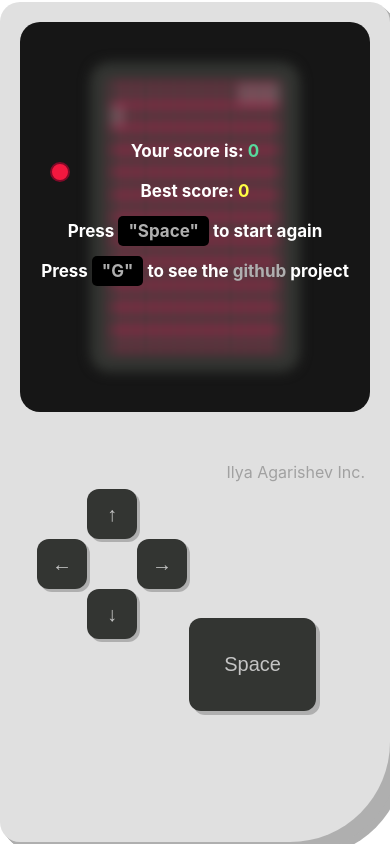
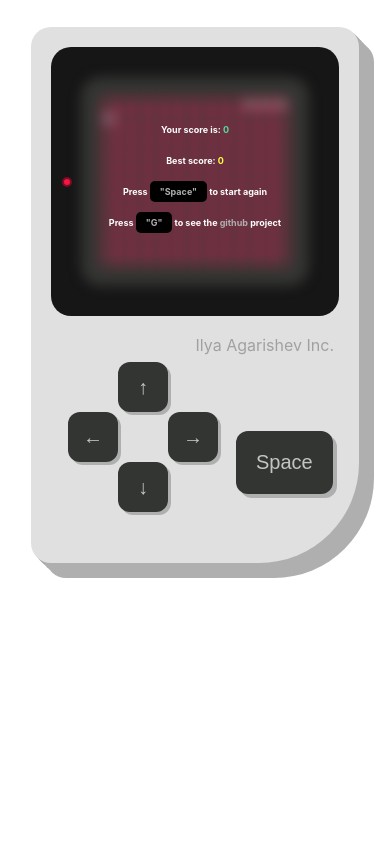
Before and after one commit to IlyaAgarishev/react-gameboy, a React (Create React App) app: page / in a window 390 px wide. Built offline with nearby package versions, Linux system fonts and the light colour scheme.

Commit message:
added mobile layout

```diff
--- a/src/App.css
+++ b/src/App.css
@@ -2,6 +2,8 @@
   --main-grey: #e0e0e0;
   --desktop-width-gameboy: 31.25rem;
   --desktop-height-gameboy: 50rem;
+  --mobile-width-gameboy: 18rem;
+  --mobile-height-gameboy: 31rem;
 }
 
 .app {
@@ -10,3 +12,9 @@
   align-items: center;
   height: 100vh;
 }
+
+@media screen and (max-width: 600px) {
+  .app {
+    height: 70vh;
+  }
+}
--- a/src/components/ContinueScreen/ContinueScreen.module.css
+++ b/src/components/ContinueScreen/ContinueScreen.module.css
@@ -19,3 +19,9 @@
   padding: 4px 7px;
   font-size: 17px;
 }
+
+@media screen and (max-width: 600px) {
+  .continueScreen div {
+    font-size: 9px;
+  }
+}
--- a/src/components/Gameboy/Gameboy.module.css
+++ b/src/components/Gameboy/Gameboy.module.css
@@ -20,3 +20,10 @@
   width: 100%;
   height: 50%;
 }
+
+@media screen and (max-width: 600px) {
+  .gameboy {
+    width: var(--mobile-width-gameboy);
+    height: var(--mobile-height-gameboy);
+  }
+}
--- a/src/components/Screen/Screen.module.css
+++ b/src/components/Screen/Screen.module.css
@@ -27,3 +27,17 @@
   transition: 1s ease;
   opacity: 0;
 }
+
+@media screen and (max-width: 600px) {
+  .screenWrapper {
+    height: calc(100% - 39px);
+    background: #161616;
+    border-radius: 20px;
+    padding: 30px 30px;
+  }
+
+  .battery {
+    margin-left: -19px;
+    padding: 3px;
+  }
+}
--- a/src/components/SpaceButton/SpaceButton.module.css
+++ b/src/components/SpaceButton/SpaceButton.module.css
@@ -3,10 +3,20 @@
   display: flex;
   justify-content: end;
   margin-top: 60px;
+  margin-left: 100px;
   margin-right: 50px;
 }
 
 .spaceButton span {
-  padding: 35px;
+  padding: 20px;
   transform: translateY(-4px) translateX(-4px);
 }
+
+@media screen and (max-width: 600px) {
+  .spaceButton {
+    justify-content: start;
+    margin-top: 0;
+    margin-right: 0px;
+    margin-left: 189px;
+  }
+}
```
